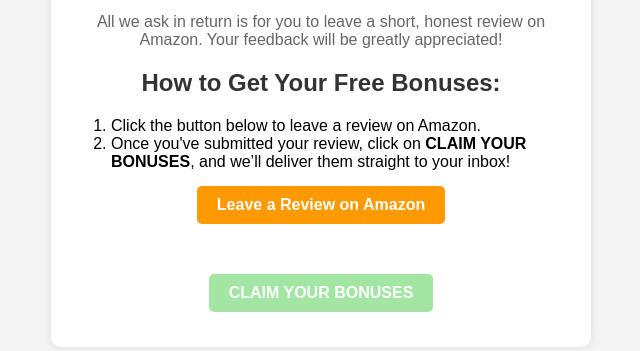
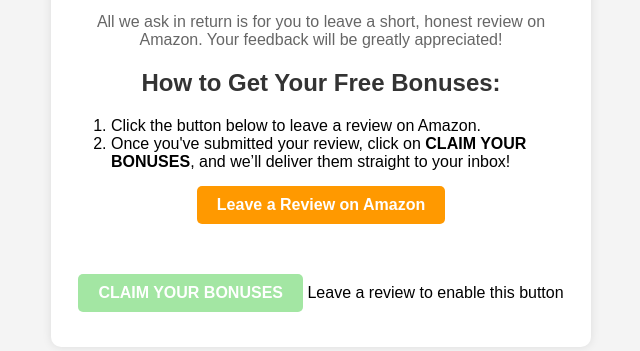
Before and after one commit to EmmaWells/GERD-Diet, a plain HTML site: page index.html in a window 1280 px wide. Shown: the part 187-538 px from the top of the page, without its empty margins (319-959 px from the left). Drawn offline with Linux system fonts and the light colour scheme.

Commit message:
Update index.html

```diff
--- a/index.html
+++ b/index.html
@@ -24,8 +24,12 @@
 
       <!-- Form per inviare i dati -->
 <form id="bonusForm" method="POST">
-    <input type="hidden" id="email" name="email">
-    <button type="submit" id="submitButton" disabled>CLAIM YOUR BONUSES</button>
+
+    <button type="submit" id="submitButton" disabled data-tooltip="Leave a review to enable this button">
+    CLAIM YOUR BONUSES
+</button>
+<span id="tooltipMessage" class="tooltip">Leave a review to enable this button</span>
+     <input type="hidden" id="email" name="email">
 </form>
     </div>
 
```
